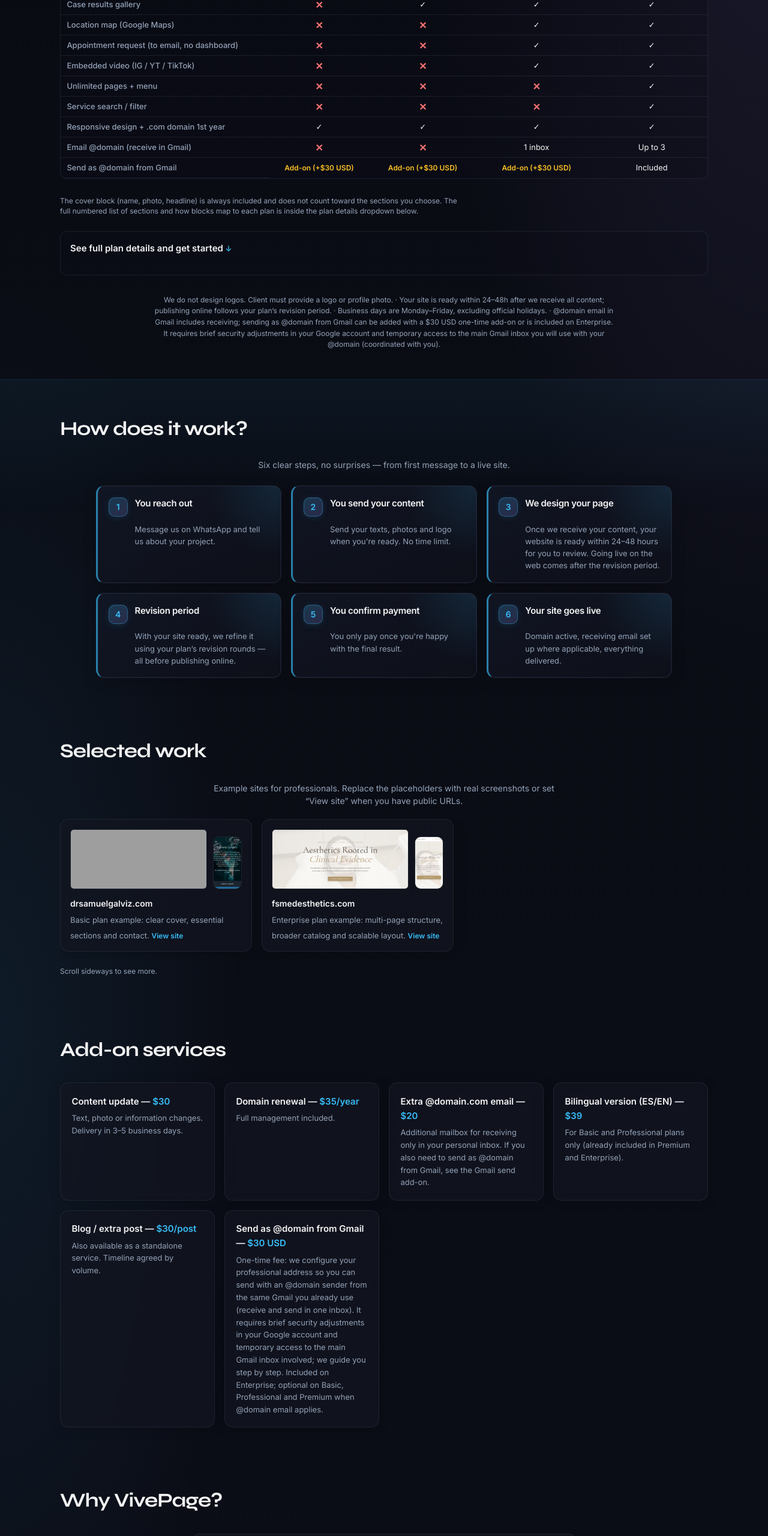
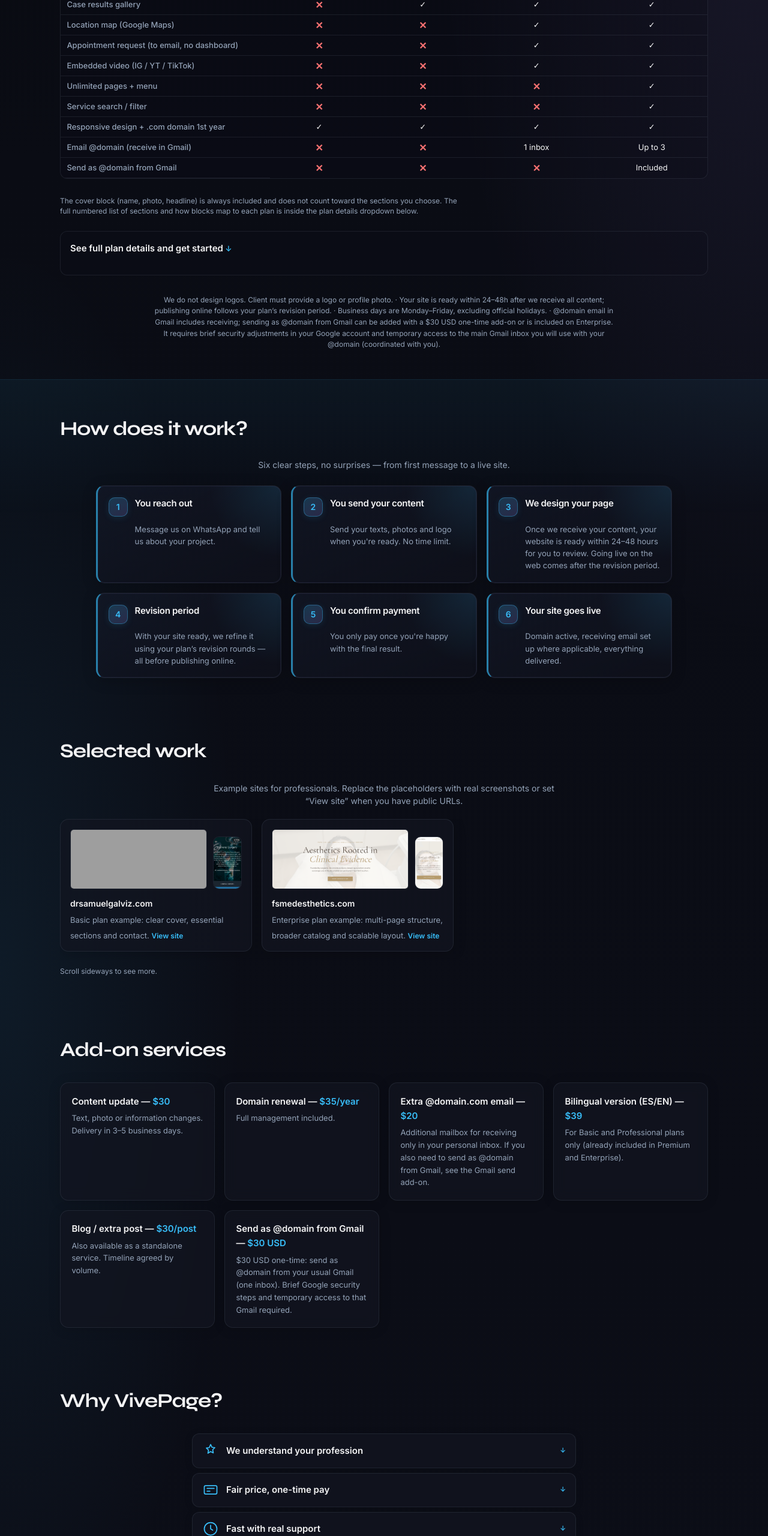
Before and after one commit to sicaliptic0/vivepage, a plain HTML site: page en/index.html in a window 1280 px wide. Shown: the part 1636-4196 px from the top of the page at 60% size. Drawn offline with Linux system fonts and the light colour scheme; grey boxes are pictures that could not be loaded.

Commit message:
Tabla Gmail envío: X en Básico/Pro/Premium; texto add-on más corto
Made-with: Cursor

```diff
--- a/en/index.html
+++ b/en/index.html
@@ -2038,9 +2038,9 @@
               </tr>
               <tr>
                 <th scope="row" data-i18n="compare_row_gmail_send">Enviar como @dominio desde Gmail</th>
-                <td class="compare-cell-addon" data-i18n="compare_cell_addon_gmail30">Add-on (+$30 USD)</td>
-                <td class="compare-cell-addon" data-i18n="compare_cell_addon_gmail30">Add-on (+$30 USD)</td>
-                <td class="compare-cell-addon" data-i18n="compare_cell_addon_gmail30">Add-on (+$30 USD)</td>
+                <td class="compare-cell-no" data-i18n="compare_cell_no">✕</td>
+                <td class="compare-cell-no" data-i18n="compare_cell_no">✕</td>
+                <td class="compare-cell-no" data-i18n="compare_cell_no">✕</td>
                 <td data-i18n="compare_cell_included_gmail">Incluido</td>
               </tr>
             </tbody>
@@ -2352,7 +2352,7 @@
           </article>
           <article class="addon-card">
             <h3><span data-i18n="addon6_title">Enviar como @dominio desde Gmail</span> — <span class="addon-price" data-i18n="addon6_price">$30 USD</span></h3>
-            <p data-i18n="addon6_desc">Pago único: configuramos tu dirección profesional para que puedas enviar con remitente @dominio desde la misma cuenta de Gmail que ya usas (recepción y envío en un solo lugar). Requiere unos ajustes breves de seguridad en tu cuenta de Google y acceso temporal al correo principal de Gmail asociado; te guiamos en el proceso. Incluido en plan Empresarial; opcional en Básico, Profesional y Premium cuando aplica correo @dominio.</p>
+            <p data-i18n="addon6_desc">$30 USD pago único: enviar con remitente @dominio desde tu Gmail habitual (un solo buzón). Requiere ajustes breves de seguridad en Google y acceso temporal a ese Gmail.</p>
           </article>
         </div>
       </div>
@@ -2592,7 +2592,6 @@
         compare_row_responsive: 'Diseño responsivo + dominio .com 1.er año',
         compare_row_email: 'Correo @dominio (recepción en Gmail)',
         compare_row_gmail_send: 'Enviar como @dominio desde Gmail',
-        compare_cell_addon_gmail30: 'Add-on (+$30 USD)',
         compare_cell_included_gmail: 'Incluido',
         compare_sec_basic: '+ 3',
         compare_sec_pro: '+ 5',
@@ -2685,7 +2684,7 @@
         addon3_desc: 'Buzón adicional solo para recibir en tu correo personal. Si también necesitas enviar como @dominio desde Gmail, revisa el add-on de envío.',
         addon6_title: 'Enviar como @dominio desde Gmail',
         addon6_price: '$30 USD',
-        addon6_desc: 'Pago único: configuramos tu dirección profesional para que puedas enviar con remitente @dominio desde la misma cuenta de Gmail que ya usas (recepción y envío en un solo lugar). Requiere unos ajustes breves de seguridad en tu cuenta de Google y acceso temporal al correo principal de Gmail asociado; te guiamos en el proceso. Incluido en plan Empresarial; opcional en Básico, Profesional y Premium cuando aplica correo @dominio.',
+        addon6_desc: '$30 USD pago único: enviar con remitente @dominio desde tu Gmail habitual (un solo buzón). Requiere ajustes breves de seguridad en Google y acceso temporal a ese Gmail.',
         addon4_title: 'Versión bilingüe (ES/EN)',
         addon4_price: '$39',
         addon4_desc: 'Solo planes Básico y Profesional (ya incluida en Premium y Empresarial).',
@@ -2858,7 +2857,6 @@
         compare_row_responsive: 'Responsive design + .com domain 1st year',
         compare_row_email: 'Email @domain (receive in Gmail)',
         compare_row_gmail_send: 'Send as @domain from Gmail',
-        compare_cell_addon_gmail30: 'Add-on (+$30 USD)',
         compare_cell_included_gmail: 'Included',
         compare_sec_basic: '+ 3',
         compare_sec_pro: '+ 5',
@@ -2951,7 +2949,7 @@
         addon3_desc: 'Additional mailbox for receiving only in your personal inbox. If you also need to send as @domain from Gmail, see the Gmail send add-on.',
         addon6_title: 'Send as @domain from Gmail',
         addon6_price: '$30 USD',
-        addon6_desc: 'One-time fee: we configure your professional address so you can send with an @domain sender from the same Gmail you already use (receive and send in one inbox). It requires brief security adjustments in your Google account and temporary access to the main Gmail inbox involved; we guide you step by step. Included on Enterprise; optional on Basic, Professional and Premium when @domain email applies.',
+        addon6_desc: '$30 USD one-time: send as @domain from your usual Gmail (one inbox). Brief Google security steps and temporary access to that Gmail required.',
         addon4_title: 'Bilingual version (ES/EN)',
         addon4_price: '$39',
         addon4_desc: 'For Basic and Professional plans only (already included in Premium and Enterprise).',
```
Also changed, not shown: es/index.html (+6 -8 lines), site.template.html (+6 -8 lines).
